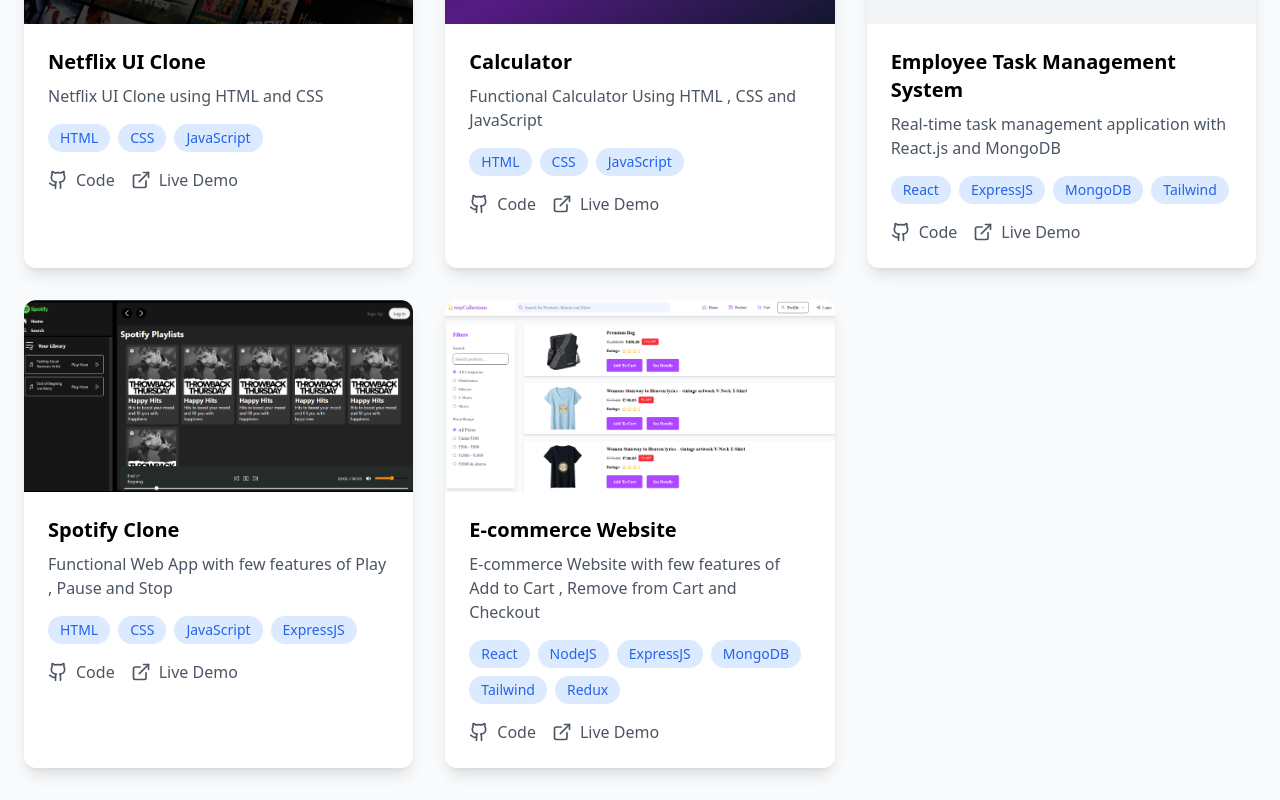
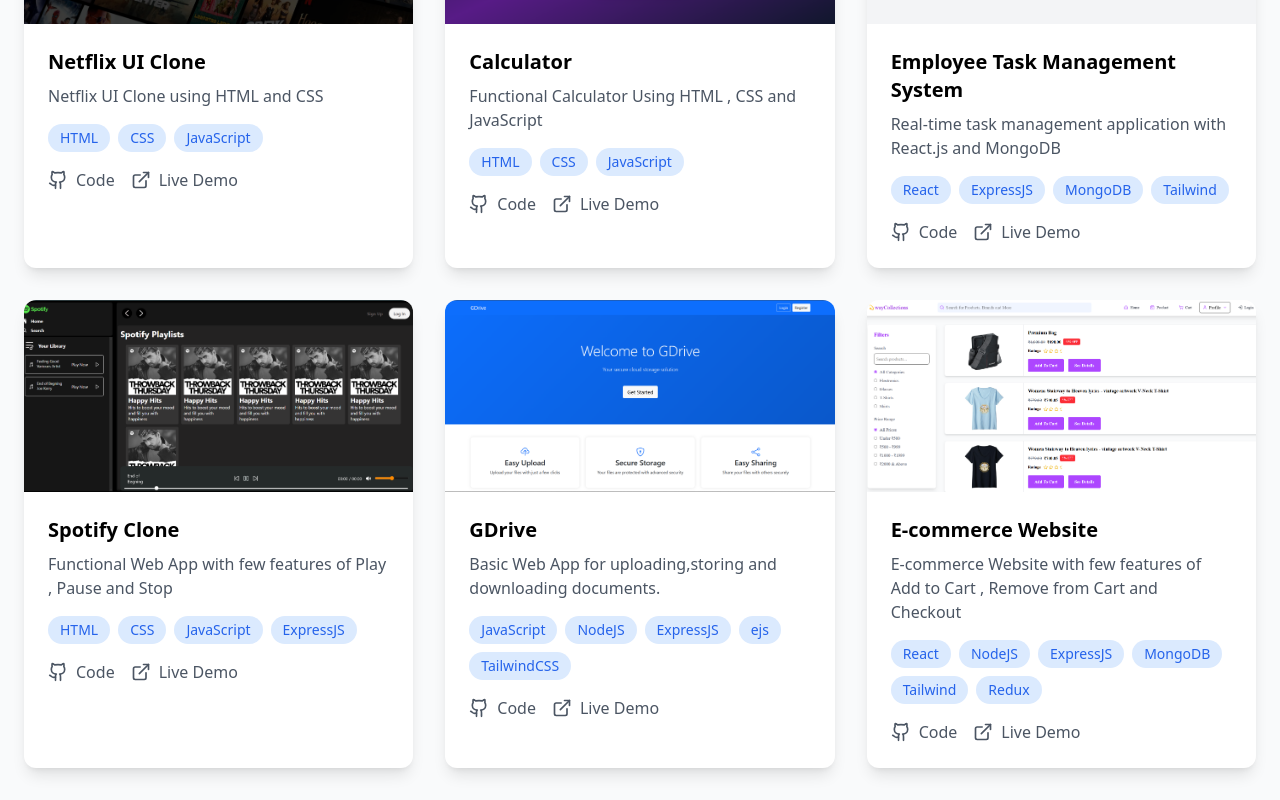
Before and after one commit to codewithmanish102003/Portfolio, a React (Vite) app: page / in a window 1280 px wide. Shown: the part 1352-2152 px from the top of the page. Built offline with nearby package versions, Linux system fonts and the light colour scheme.

Commit message:
Refactor code structure for improved readability and maintainability

```diff
--- a/src/App.tsx
+++ b/src/App.tsx
@@ -178,6 +178,14 @@
                 live: "https://spotifii.netlify.app/"
               },
               {
+                title: "GDrive",
+                description: "Basic Web App for uploading,storing and downloading documents.",
+                image: "Screenshot 2025-06-06 175046.png",
+                tech: ["JavaScript","NodeJS","ExpressJS","ejs","TailwindCSS" ],
+                github: "https://github.com/codewithmanish102003/GDrive",
+                live: ""
+              },
+              {
                 title: "E-commerce Website",
                 description: "E-commerce Website with few features of Add to Cart , Remove from Cart and Checkout",
                 image: "Screenshot 2025-06-04 225118.png",
```
Also changed, not shown: public/Screenshot 2025-06-06 175046.png (added).
